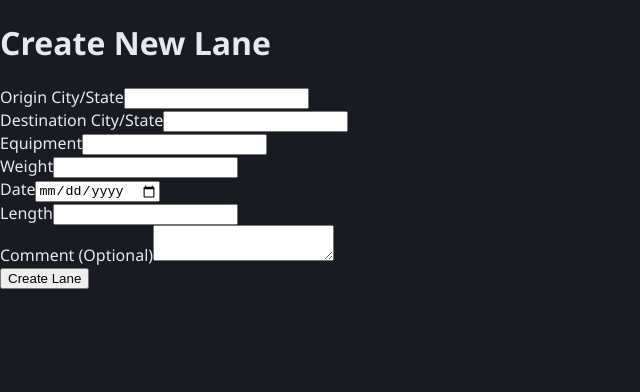
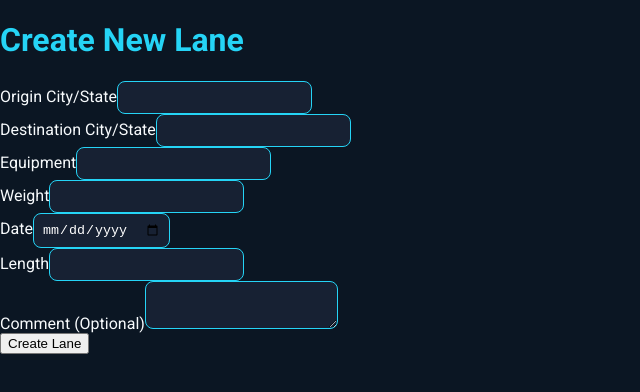
Before and after one commit to Drodo44/RapidRoutes, a Next.js app: page /lanes in a window 1280 px wide. Shown: the top 392 px of the page, without its empty margins (0-640 px from the left). Built offline with nearby package versions, Linux system fonts and the light colour scheme.

Commit message:
Update globals.css

```diff
--- a/styles/globals.css
+++ b/styles/globals.css
@@ -1,13 +1,52 @@
-/* globals.css */
+/* styles/globals.css */
+
+@import url('https://fonts.googleapis.com/css2?family=Roboto:wght@400;700&display=swap');
+
 body {
+  font-family: 'Roboto', Arial, sans-serif;
+  background: #0b1623;
+  color: #f7fafc;
   margin: 0;
   padding: 0;
-  font-family: 'Segoe UI', 'Roboto', 'Arial', sans-serif;
-  background: #181C22;
-  color: #E6EAF0;
+  min-height: 100vh;
 }
 
+/* Neon theme custom colors */
+.text-neon-blue { color: #25d4f6; }
+.bg-neon-blue { background-color: #25d4f6; }
+.text-neon-green { color: #5effa1; }
+.bg-neon-green { background-color: #5effa1; }
+.border-neon-blue { border-color: #25d4f6; }
+.shadow-neon { box-shadow: 0 0 20px #25d4f6, 0 0 40px #0b1623 inset; }
+
 a {
-  color: #6AB0FF;
+  color: #25d4f6;
   text-decoration: none;
 }
+
+button:focus {
+  outline: 2px solid #25d4f6;
+  outline-offset: 2px;
+}
+
+input, select, textarea {
+  background: #172133;
+  border: 1px solid #25d4f6;
+  color: #fff;
+  border-radius: 0.5rem;
+  padding: 0.5rem;
+}
+
+input:focus, select:focus, textarea:focus {
+  border-color: #5effa1;
+}
+
+::-webkit-scrollbar {
+  width: 8px;
+  background: #0b1623;
+}
+
+::-webkit-scrollbar-thumb {
+  background: #25d4f6;
+  border-radius: 6px;
+}
```
